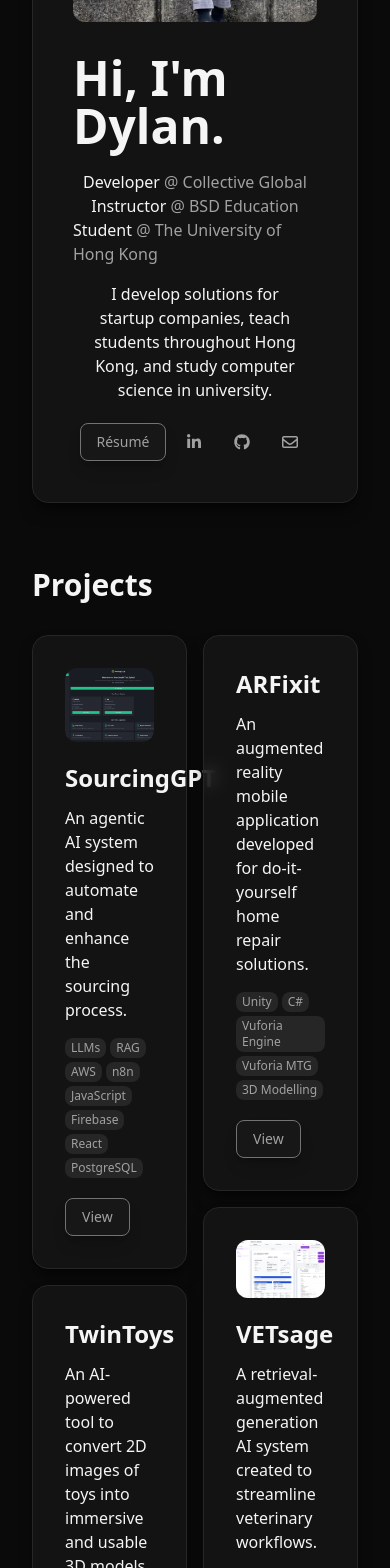
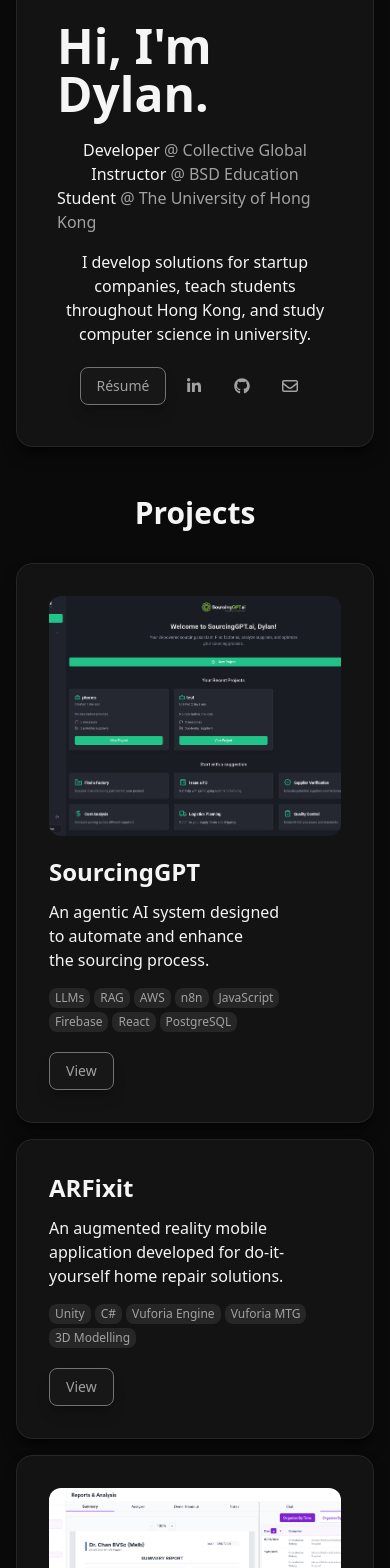
Before and after one commit to DylPorter/portfolio, a React (Vite) app: page / in a window 390 px wide. Shown: the part 432-2000 px from the top of the page. Built offline with nearby package versions, Linux system fonts and the light colour scheme.

Commit message:
fixed mobile view

```diff
--- a/src/App.tsx
+++ b/src/App.tsx
@@ -111,7 +111,7 @@ function App() {
 
   return (
     <div id="top" className={`${theme === "dark" ? "dark" : ""} bg-neutral-100 dark:bg-neutral-950 text-neutral-900 dark:text-neutral-100 min-h-screen w-full transition-colors duration-500`}>
-      <header className={`sticky top-0 z-50 mx-auto p-8 transition-all ${scrolled ? "duration-1000 md:duration-700 max-w-lg md:max-w-xl" : "duration-600 md:duration-500 max-w-3xl"}`}>
+      <header className={`sticky top-0 z-50 mx-auto p-4 md:p-8 transition-all ${scrolled ? "duration-1200 md:duration-700 max-w-sm md:max-w-xl" : "duration-900 md:duration-500 max-w-3xl"}`}>
         <nav className="card flex pl-8 p-4 items-center justify-between">
           <ul className="flex gap-8">
             <li><a
@@ -145,14 +145,14 @@ function App() {
         </nav>
       </header>
 
-      <main id="home" className="max-w-3xl px-8 mx-auto flex flex-col gap-8">
+      <main id="home" className="max-w-3xl px-4 md:px-8 mx-auto flex flex-col gap-4">
 
         <section className="card p-10 flex flex-col md:flex-row justify-between gap-8 md:gap-12 items-center">
           <div className="w-full md:w-2/5 flex-shrink-0 h-[275px] md:h-[300px] overflow-hidden rounded-xl">
             <img
               className="w-full h-full object-cover md:scale-140 object-[50%_25%] md:translate-y-8 md:-translate-x-2"
               alt="Photo of me"
-              src="/IMG-20250131-WA0057.jpg"
+              src="public/IMG-20250131-WA0057.jpg"
             />
           </div>
 
@@ -208,16 +208,16 @@ function App() {
         </section>
 
         <section id="projects" className="pt-32 -mt-24 flex flex-col gap-8">
-          <h2 className="text-3xl font-bold">Projects</h2>
-          <div className="grid grid-cols-2 gap-4 w-full" style={{ gridAutoRows: 'auto' }}>
+          <h2 className="text-3xl font-bold text-center md:text-start">Projects</h2>
+          <div className="grid grid-cols-1 md:grid-cols-2 gap-4 w-full" style={{ gridAutoRows: 'auto' }}>
 
             {/* SourcingGPT */}
-            <div className="card p-8 flex flex-col row-span-2 col-start-1 col-end-2" style={{ gridRowStart: 1, gridRowEnd: 3 }}>
-              <div className="w-full h-1/2 overflow-hidden rounded-xl">
+            <div className="card p-8 flex flex-col sourcinggpt-span order-1">
+              <div className="w-full overflow-hidden rounded-xl h-60 md:h-auto object-[90%_65%]">
                 <img
-                  className="w-full h-full object-cover"
+                  className="w-full h-full object-cover object-[50%_0%]"
                   alt="Project image"
-                  src="/sourcinggpt.png"
+                  src="public/sourcinggpt.png"
                 />
               </div>
               <h3 className="text-2xl font-bold mt-5">SourcingGPT</h3>
@@ -236,7 +236,7 @@ function App() {
             </div>
 
             {/* TwinToys */}
-            <div className="card p-8 flex flex-col col-start-1 col-end-2" style={{ gridRowStart: 3 }}>
+            <div className="card p-8 flex flex-col twintoys-span order-4">
               <h3 className="text-2xl font-bold">TwinToys</h3>
               <p className="mt-3 mb-4 text-balance">An AI-powered tool to convert 2D images of toys into immersive and usable 3D models.</p>
               <div className="flex flex-row flex-wrap text-xs gap-1">
@@ -250,7 +250,7 @@ function App() {
             </div>
 
             {/* ARFixit */}
-            <div className="card p-8 flex flex-col col-start-2 col-end-3" style={{ gridRowStart: 1 }}>
+            <div className="card p-8 flex flex-col arfixit-span order-2">
               <h3 className="text-2xl font-bold">ARFixit</h3>
               <p className="mt-3 mb-4 text-balance">An augmented reality mobile application developed for do-it-yourself home repair solutions.</p>
               <div className="flex flex-row flex-wrap text-xs gap-1">
@@ -264,12 +264,12 @@ function App() {
             </div>
 
             {/* VETsage */}
-            <div className="card p-8 flex flex-col row-span-2 col-start-2 col-end-3" style={{ gridRowStart: 2, gridRowEnd: 4 }}>
-              <div className="w-full h-1/2 overflow-hidden rounded-xl">
+            <div className="card p-8 flex flex-col vetsage-span order-3">
+              <div className="w-full overflow-hidden rounded-xl h-60 md:h-auto object-[90%_65%]">
                 <img
-                  className="w-full h-full object-cover"
+                  className="w-full h-full object-cover object-[50%_0%]"
                   alt="Project image"
-                  src="/vetsage.png"
+                  src="public/vetsage.png"
                 />
               </div>
               <h3 className="text-2xl font-bold mt-5">VETsage</h3>
@@ -307,12 +307,12 @@ function App() {
         */}
 
         <section id="contact" className="pt-32 -mt-24 flex flex-col gap-8">
-          <h2 className="text-3xl font-bold">Contact</h2>
+          <h2 className="text-3xl font-bold text-center md:text-start">Contact</h2>
           <div className="card p-10">
 
             <div className="mb-6 text-center">
-              <h1 className="text-5xl font-bold mb-4">Contact Me.</h1>
-              <p className="text-balance">I’m available for projects, discussions, and inquiries.</p>
+              <h1 className="text-5xl font-bold mb-5">Contact Me.</h1>
+              <p className="text-balance mb-2">I’m available for projects, discussions, and inquiries.</p>
               <p className="mb-4 text-balance">Email me at
                 <a href={`mailto:${email}`}
                 className="link"
@@ -359,7 +359,7 @@ function App() {
 
       </main>
 
-      <footer className="mx-auto p-8 mt-8 md:max-w-3xl">
+      <footer className="mx-auto p-4 md:p-8 mt-4 md:mt-8 md:max-w-3xl">
         <div className="card p-6 text-center text-neutral-500 dark:text-neutral-400 text-sm">
           <p>© 2025
             <a href=""
--- a/src/index.css
+++ b/src/index.css
@@ -75,3 +75,35 @@ button > span {
   background: oklch(55.6% 0 0);
   color: white;
 }
+
+@media (min-width: 768px) { /* md breakpoint */
+  .sourcinggpt-span {
+    grid-row-start: 1;
+    grid-row-end: 3;
+    grid-column-start: 1;
+    grid-column-end: 2;
+  }
+
+  .twintoys-span {
+    grid-row-start: 3;
+    grid-row-end: 4; /* or just auto if single row */
+    grid-column-start: 1;
+    grid-column-end: 2;
+  }
+
+  .arfixit-span {
+    grid-row-start: 1;
+    grid-row-end: 2; /* or auto if single */
+    grid-column-start: 2;
+    grid-column-end: 3;
+  }
+
+  .vetsage-span {
+    grid-row-start: 2;
+    grid-row-end: 4;
+    grid-column-start: 2;
+    grid-column-end: 3;
+  }
+}
+
+/* On small screens, these classes do not apply */
```
